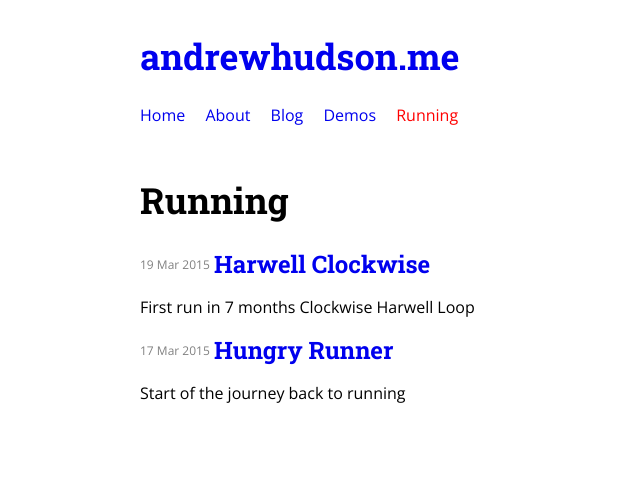
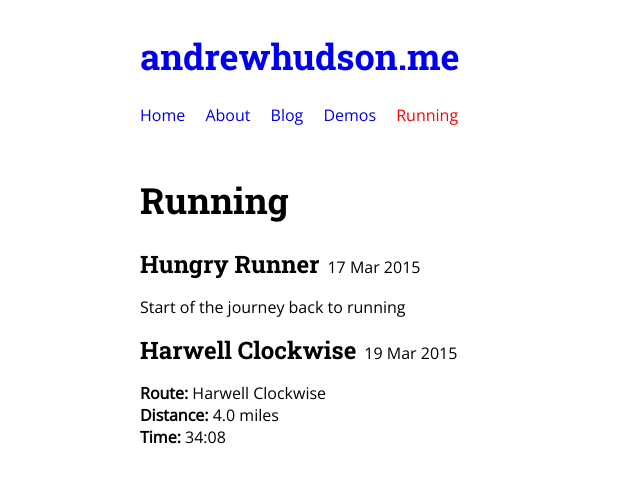
Before and after one commit to bigandy/bigandy.github.io, a Jekyll site: the page built from running/index.html, in a window 1280 px wide. Shown: the top 483 px of the page, without its empty margins (0-640 px from the left). Built offline with Jekyll 4.4.1, drawn with Linux system fonts in a browser that asks for light colours.

Commit message:
change layout running"

```diff
--- a/_layouts/post-running.html
+++ b/_layouts/post-running.html
@@ -15,10 +15,6 @@ page-class: ['page--running']
         {{ content }}
     </div>
     <p>
-        {% if page.monday %}
-            Here is what I did on Monday: {{ page.monday }}
-        {% endif %}
-
         {% if page.embed %}
             <div class="post__embed">
                 {{ page.embed }}
--- a/_sass/style.scss
+++ b/_sass/style.scss
@@ -3,6 +3,7 @@
 @import "responsive-nav";
 @import "flexbox";
 @import "page";
+@import "running";
 
 
 /* Screens Wider than 720px */
--- a/running/index.html
+++ b/running/index.html
@@ -5,26 +5,38 @@ page-class: page--running
 category: running
 ---
 <h1>Running</h1>
-    {% for post in site.categories.running limit: 50 %}
+
+{% for post in site.categories.running reversed limit: 50 %}
 <div class="row">
-      <article>
+  <article class="running__article">
     <header>
-                <ul class="list--plain post__meta">
-                    <li>{{ post.date | date_to_string }}</li>
-                </ul>
         <h2>
-                    <a href="{{ post.url }}">
             {% if post.route %}
                 {{ post.route }}
             {% else %}
                 {{ post.title }}
             {% endif %}
-                    </a>
         </h2>
+        <ul class="list--plain list--running">
+            <li>{{ post.date | date_to_string }}</li>
+        </ul>
     </header>
-        <p>
+    {% if post.route  and post.distance  and post.time  %}
+
+    {% else %}
         {{ post.summary }}
-        </p>
+    {% endif %}
+    <ul class="list--plain">
+      {% if post.route %}
+          <li><strong>Route: </strong>{{ post.route }}</li>
+      {% endif %}
+      {% if post.distance %}
+          <li><strong>Distance: </strong>{{ post.distance }} miles</li>
+      {% endif %}
+      {% if post.time %}
+          <li><strong>Time: </strong>{{ post.time }}</li>
+      {% endif %}
+    </ul>
   </article>
 </div>
 {% endfor %}
```
Also changed, not shown: _sass/_running.scss (added, +18 -0 lines), css/style.css, 1 other file. Lines whose indentation alone changed are shown as unchanged.
